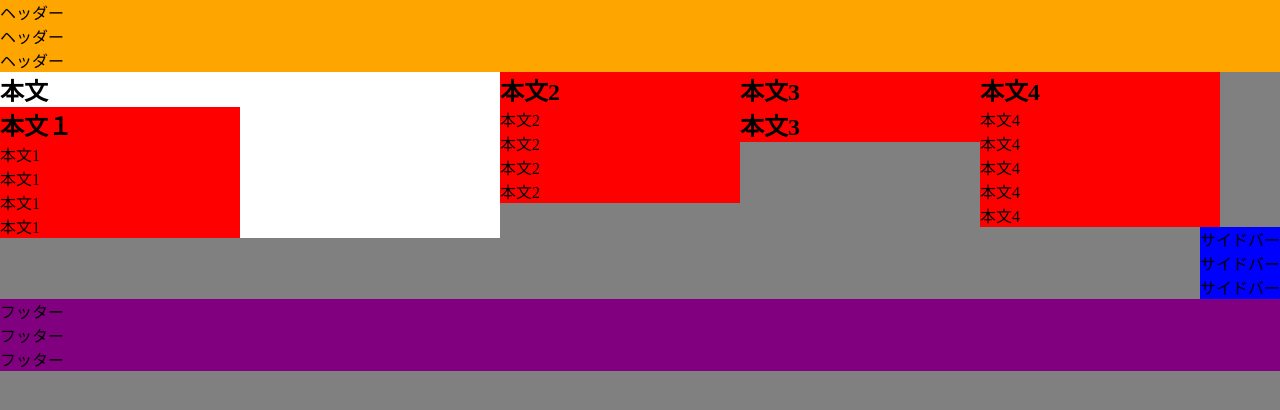
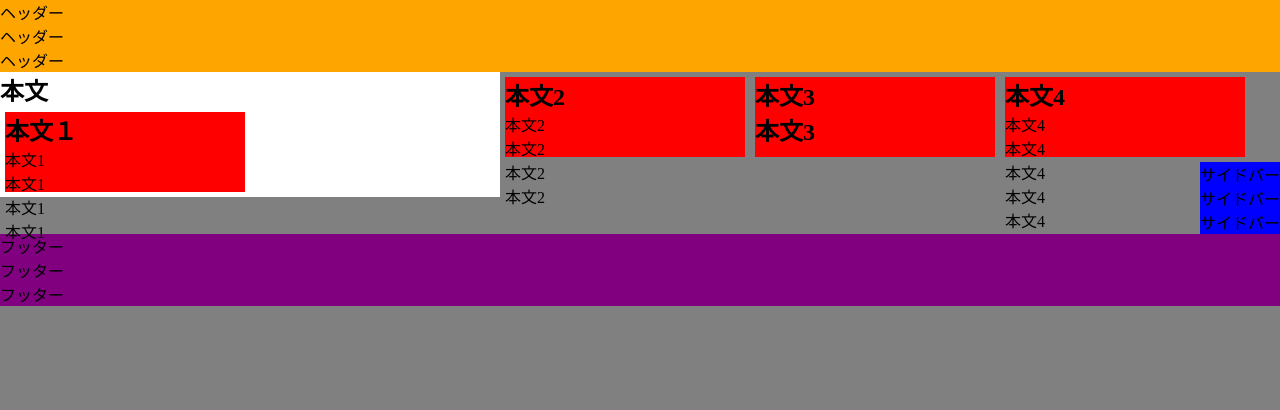
Before and after one commit to g1527066/2016web1-7, a plain HTML site: page index.html in a window 1280 px wide. Drawn offline with Linux system fonts and the light colour scheme.

Commit message:
Update default.css

```diff
--- a/css/default.css
+++ b/css/default.css
@@ -23,6 +23,8 @@ header{
   background-color:red;
     color:black;
     width:240px;
+    height:80px;
+    margin:5px;
     float:left;
 
 }
```
